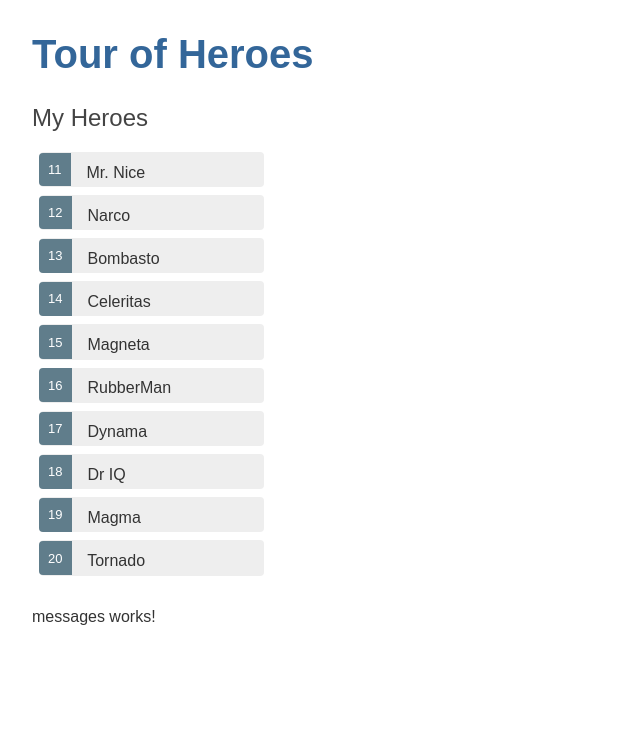
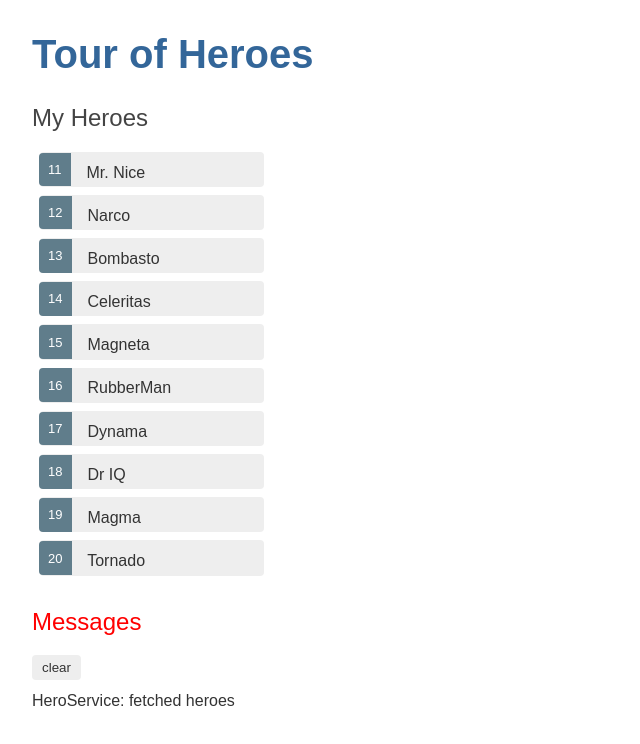
Before and after one commit to ozaki25/angular_tutorial, an Angular app: page / in a window 1280 px wide. Shown: the top 744 px of the page, without its empty margins (0-640 px from the left). Built offline with nearby package versions, Linux system fonts and the light colour scheme.

Commit message:
add messages

```diff
--- a/src/app/hero.service.ts
+++ b/src/app/hero.service.ts
@@ -1,5 +1,6 @@
 import { Injectable } from '@angular/core';
 import { Observable, of } from 'rxjs';
+import { MessageService } from './message.service';
 import { Hero } from './Hero';
 import { HEROES } from './mock-heroes';
 
@@ -7,9 +8,10 @@ import { HEROES } from './mock-heroes';
   providedIn: 'root',
 })
 export class HeroService {
-  constructor() {}
+  constructor(private messageService: MessageService) {}
 
   getHeroes(): Observable<Hero[]> {
+    this.messageService.add('HeroService: fetched heroes');
     return of(HEROES);
   }
 }
--- /dev/null
+++ b/src/app/message.service.ts
@@ -0,0 +1,16 @@
+import { Injectable } from '@angular/core';
+
+@Injectable({
+  providedIn: 'root',
+})
+export class MessageService {
+  messages: string[] = [];
+
+  add(message: string) {
+    this.messages = [...this.messages, message];
+  }
+
+  clear() {
+    this.messages = [];
+  }
+}
--- a/src/app/messages/messages.component.html
+++ b/src/app/messages/messages.component.html
@@ -1 +1,5 @@
-<p>messages works!</p>
+<div *ngIf="messageService.messages.length">
+  <h2>Messages</h2>
+  <button class="clear" (click)="messageService.clear()">clear</button>
+  <div *ngFor="let message of messageService.messages">{{ message }}</div>
+</div>
--- a/src/app/messages/messages.component.scss
+++ b/src/app/messages/messages.component.scss
@@ -0,0 +1,37 @@
+/* MessagesComponent's private CSS styles */
+h2 {
+  color: red;
+  font-family: Arial, Helvetica, sans-serif;
+  font-weight: lighter;
+}
+body {
+  margin: 2em;
+}
+body,
+input[text],
+button {
+  color: crimson;
+  font-family: Cambria, Georgia;
+}
+
+button.clear {
+  font-family: Arial;
+  background-color: #eee;
+  border: none;
+  padding: 5px 10px;
+  border-radius: 4px;
+  cursor: pointer;
+  cursor: hand;
+}
+button:hover {
+  background-color: #cfd8dc;
+}
+button:disabled {
+  background-color: #eee;
+  color: #aaa;
+  cursor: auto;
+}
+button.clear {
+  color: #333;
+  margin-bottom: 12px;
+}
--- a/src/app/messages/messages.component.ts
+++ b/src/app/messages/messages.component.ts
@@ -1,15 +1,13 @@
 import { Component, OnInit } from '@angular/core';
+import { MessageService } from '../message.service';
 
 @Component({
   selector: 'app-messages',
   templateUrl: './messages.component.html',
-  styleUrls: ['./messages.component.scss']
+  styleUrls: ['./messages.component.scss'],
 })
 export class MessagesComponent implements OnInit {
+  constructor(public messageService: MessageService) {}
 
-  constructor() { }
-
-  ngOnInit() {
-  }
-
+  ngOnInit() {}
 }
```
